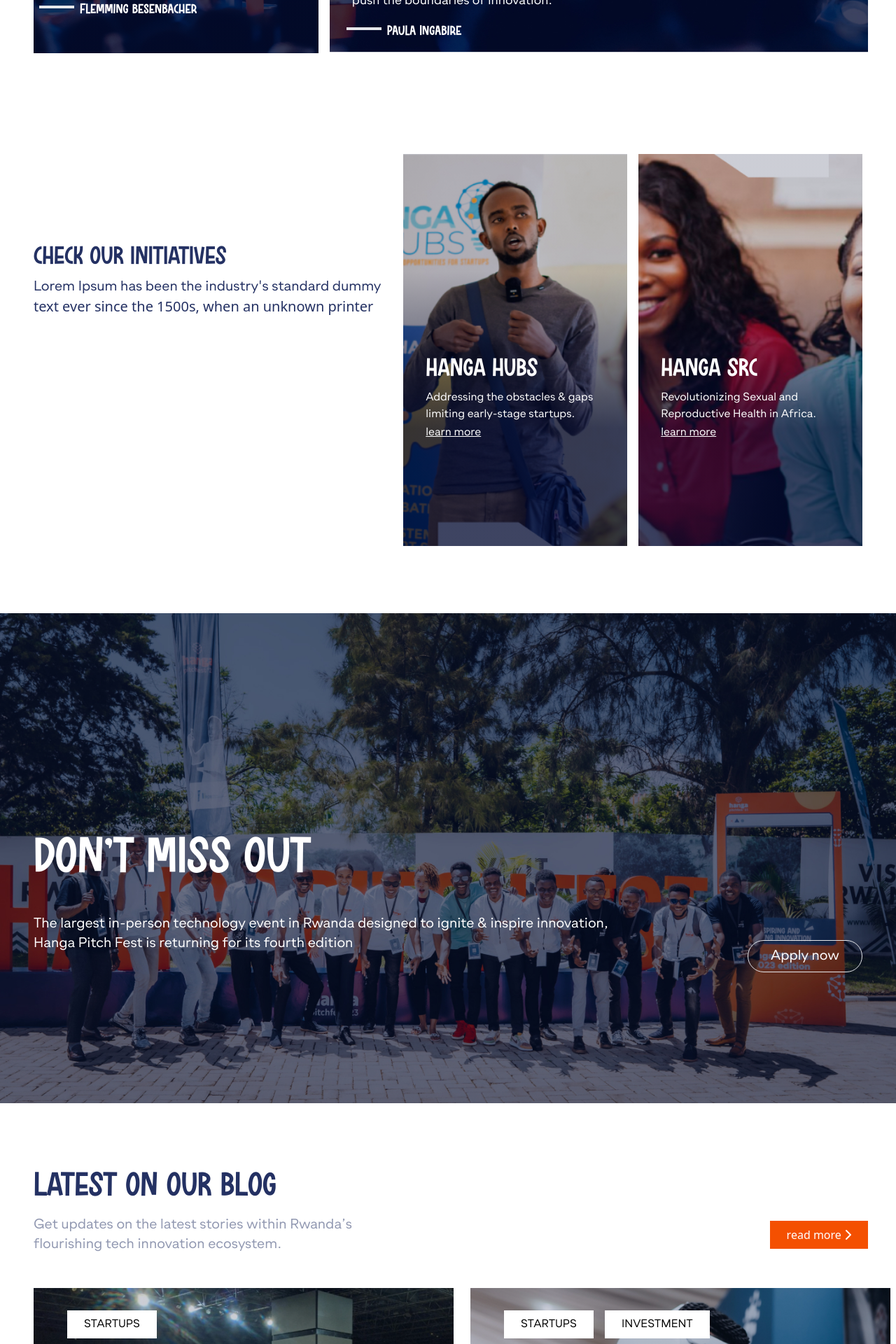
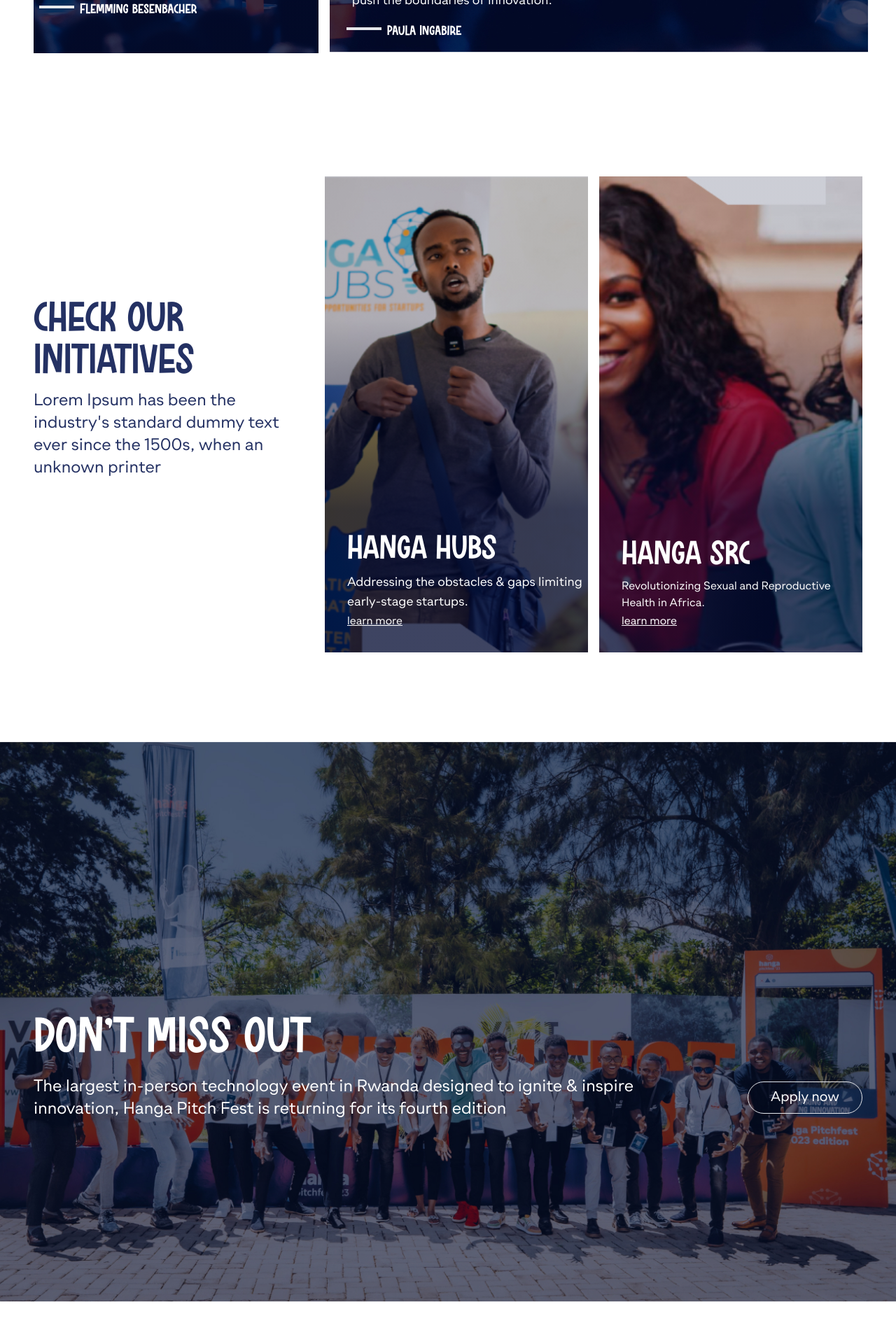
Before and after one commit to Pixeleye-Rwanda/HangaPitch-fest, a Vue app: page / in a window 1280 px wide. Shown: the part 4025-5945 px from the top of the page at 70% size. Built offline with nearby package versions, Linux system fonts and the light colour scheme.

Commit message:
made several components responsive

```diff
--- a/src/components/footerPage.vue
+++ b/src/components/footerPage.vue
@@ -1,6 +1,6 @@
 <template>
   <footer class="bg-darknavy text-white py-12 min-h-[320px]">
-    <div class="container mx-auto px-4">
+    <div class="container  px-4">
       <!-- Top Section -->
       <div class="flex flex-col md:flex-row justify-between items-center border-b border-gray-700 pb-4 mt-10 mb-4">
         <div class="w-full md:w-auto mb-6 md:mb-0">
--- a/src/views/HomePage.vue
+++ b/src/views/HomePage.vue
@@ -138,7 +138,7 @@
         <h1 class="font-rockinsoda text-navy text-5xl   "> WHERE LEADERS INSPIRE </h1>
         <h1 class="font-rockinsoda text-navy text-5xl   ">YOUR NEXT BIG LEAP</h1>
 
-          <div class=" flex  gap-4 mb-60  mt-20">
+          <div class=" flex  gap-4 mb-20  mt-20">
 
             <div class="flex-1 space-y-4 ">
               <div class="relative h-[320px]">
@@ -215,67 +215,60 @@
 
 
       <!---------- section six------------ -->
-      <div class="ml-12 flex space-x-8 -mt-24 mb-12">
-        <div class="mt-32">
-          <h1 class="font-rockinsoda text-4xl text-navy">CHECK OUR INITIATIVES</h1>
-          <p class="font-gramatika text-xl text-navy mt-2">Lorem Ipsum has been the industry's standard
-            dummy </p>
-            <p class="front-gramatika text-xl text-navy ">text ever since the 1500s,
-              when an unknown printer</p>
+      <div class="px-4 sm:px-6 lg:px-12 py-12 lg:py-24">
+        <div class="flex flex-col lg:flex-row lg:space-x-8">
+          <div class="mb-8  mt-44 lg:mb-0 lg:w-1/3">
+            <h1 class="font-rockinsoda text-3xl sm:text-6xl text-navy">CHECK OUR INITIATIVES</h1>
+            <p class="font-gramatika text-lg sm:text-2xl text-navy mt-2">
+              Lorem Ipsum has been the industry's standard dummy text ever since the 1500s, when an unknown printer
+            </p>
           </div>
 
-        <div class="space-x-4 flex">
-          <div class="relative h-[70vh] w-[25vw] flex-shrink-0">
+          <div class="flex flex-col sm:flex-row space-y-4 sm:space-y-0 sm:space-x-4 lg:w-2/3">
+            <div class="relative w-full sm:w-1/2 h-[50vh] sm:h-[85vh] lg:h-[85vh]">
               <img src="../assets/hubs.jpg" class="w-full h-full object-cover">
               <div class="absolute inset-0" style="background: linear-gradient(to top, rgba(1, 9, 48, 0.76) 0%, rgba(1, 9, 48, 0.76) 30%, rgba(1, 9, 48, 0.2) 70%);">
-              <div class="ml-8 mt-72">
-                <p class="text-white font-rockinsoda text-4xl">HANGA HUBS </p>
-                <div class=" mt-2">
-                  <p class="text-white font-gramatika">Addressing the obstacles & gaps  </p>
-                  <p class="text-white font-gramatika"> limiting early-stage startups.</p>
-                  <a href="" class="text-white font-gramatika underline ">learn more </a>
-
+                <div class="absolute bottom-8 left-8">
+                  <p class="text-white font-rockinsoda text-4xl sm:text-5xl">HANGA HUBS</p>
+                  <div class="mt-2">
+                    <p class="text-white font-gramatika text-lg">Addressing the obstacles & gaps limiting early-stage startups.</p>
+                    <a href="" class="text-white font-gramatika underline">learn more</a>
                   </div>
-
-              </div>
-            </div>
-          </div>
-          <div class="relative h-[70vh] w-[25vw] flex-shrink-0">
-            <img src="../assets/srs.jpg" class="w-full h-full object-cover">
-            <div class="absolute inset-0" style="background: linear-gradient(to top, rgba(1, 9, 48, 0.76) 0%, rgba(1, 9, 48, 0.76) 30%, rgba(1, 9, 48, 0.2) 70%);">
-              <div class="ml-8 mt-72">
-                <p class="text-white font-rockinsoda text-4xl">HANGA SRC </p>
-                <div class=" mt-2">
-                  <p class="text-white font-gramatika">Revolutionizing Sexual and   </p>
-                  <p class="text-white font-gramatika"> Reproductive Health in Africa.</p>
-                  <a href="" class="text-white font-gramatika underline ">learn more </a>
-
-                </div>
-
-              </div>
-
                 </div>
               </div>
             </div>
 
+            <div class="relative w-full sm:w-1/2 h-[50vh] sm:h-[60vh] lg:h-[85vh]">
+              <img src="../assets/srs.jpg" class="w-full h-full object-cover">
+              <div class="absolute inset-0" style="background: linear-gradient(to top, rgba(1, 9, 48, 0.76) 0%, rgba(1, 9, 48, 0.76) 30%, rgba(1, 9, 48, 0.2) 70%);">
+                <div class="absolute bottom-8 left-8">
+                  <p class="text-white font-rockinsoda text-3xl sm:text-5xl">HANGA SRC</p>
+                  <div class="mt-2">
+                    <p class="text-white font-gramatika">Revolutionizing Sexual and Reproductive Health in Africa.</p>
 
-
+                    <a href="" class="text-white font-gramatika underline">learn more</a>
+                  </div>
+                </div>
+              </div>
+            </div>
+          </div>
+        </div>
       </div>
 
       <!--------section seven------->
-      <div class="relative w-full mt-8 md:mt-16 lg:mt-24 mb-3">
-        <img src="../assets/Group .jpg" alt="" class="w-full h-48 md:h-80 lg:h-[700px] object-cover">
+      <div class="relative w-full mt-8 md:mt-16 lg:mt-8 mb-3">
+        <img src="../assets/Group .jpg" alt="" class="w-full h-[350px] md:h-80 lg:h-[800px] object-cover">
         <div class="absolute inset-0 flex flex-col mt-32 justify-center px-4 md:px-8 lg:px-12">
           <p class="font-rockinsoda text-white text-3xl md:text-4xl lg:text-7xl mb-4">DON'T MISS OUT</p>
           <div class="flex flex-col md:flex-row items-start md:items-center space-y-4 md:space-y-0 md:space-x-8">
             <div class="w-full md:w-2/3 lg:w-3/4">
-              <p class="text-white font-gramatika text-base md:text-lg lg:text-xl">
+              <p class="text-white font-gramatika text-base md:text-lg lg:text-2xl">
                 The largest in-person technology event in Rwanda designed to ignite & inspire innovation,
                 Hanga Pitch Fest is returning for its fourth edition
               </p>
             </div>
             <div class="w-full md:w-1/3 lg:w-1/4 flex justify-start md:justify-end">
-              <button class="font-gramatika mt-16 text-white  text-xl border rounded-full px-8 py-2 hover:bg-tangerine transition duration-300">
+              <button class="font-gramatika  text-white  text-xl border rounded-full px-8 py-2 hover:bg-tangerine transition duration-300">
                 Apply now
               </button>
             </div>
@@ -284,55 +277,51 @@
       </div>
 
       <!------ section eight ------->
-      <div class="space-y-12 mt-24">
-        <div class="ml-12">
-          <h1 class="font-rockinsoda text-5xl text-navy"> LATEST ON OUR BLOG</h1>
-          <p class="font-gramatika text-xl mt-4 text-lightblue">Get updates on the latest stories  within Rwanda’s </p>
-          <p class="font-gramatika text-xl text-lightblue ">flourishing tech innovation ecosystem. </p>
-          <button class="bg-tangerine float-right -mt-12 mr-10 text-white py-2 px-6 hover:bg-orange-500">
-          read more <i class="fa fa-chevron-right" aria-hidden="true"></i>
-
+      <div class="space-y-12 mt-32">
+        <div class="px-4 mb-20 sm:px-6 md:px-8 lg:px-12 mt-8 md:mt-12 lg:mt-16">
+          <div class="relative">
+            <h1 class="font-rockinsoda text-3xl sm:text-4xl md:text-6xl text-navy mb-4">LATEST ON OUR BLOG</h1>
+            <div class="font-gramatika text-base sm:text-lg md:text-2xl text-lightblue mb-6 md:mb-0">
+              <p>Get updates on the latest stories within Rwanda's</p>
+              <p>flourishing tech innovation ecosystem.</p>
+            </div>
+            <button class="bg-tangerine text-white text-xl mt-16 px-8 p-2 hover:bg-orange-500 transition duration-300 w-full sm:w-auto md:absolute md:top-0 md:right-0">
+              read more <i class="fa fa-chevron-right ml-2" aria-hidden="true"></i>
             </button>
-
+          </div>
         </div>
 
-        <div class="flex space-x-6 ml-12  mr-12">
-          <div class="relative h-[500px] w-[600px] flex-shrink-0">
+
+        <div class="px-4 sm:px-6 md:px-8 lg:px-12 mt-8 md:mt-12 lg:mt-16">
+          <div class="flex flex-col md:flex-row space-y-6 md:space-y-0 md:space-x-6">
+            <!-- First Card -->
+            <div class="relative h-[400px] sm:h-[450px] md:h-[600px] w-full md:w-1/2 flex-shrink-0">
               <img src="../assets/stad.jpg" class="w-full h-full object-cover">
-            <div class="absolute inset-0" style="background: linear-gradient(to top, rgba(1, 9, 48, 0.76) 0%, rgba(1, 9, 48, 0.76) 30%, rgba(1, 9, 48, 0.2) 70%);">
-              <button class="text-black bg-white font-gramatika p-2 mt-8 ml-12 px-6">STARTUPS</button>
-
-                <div class="ml-12 mt-56">
-                <p class="text-white font-rockinsoda text-4xl">BK ARENA TO BE USED FOR  </p>
-                <p class="text-white font-rockinsoda text-4xl">HANGA 2024</p>
-                <div class=" mt-2">
-                  <p class="text-white font-gramatika">The largest in-person technology event in Rwanda </p>
-                  <p class="text-white font-gramatika"> designed to ignite & inspire innovation.</p>
-                  <p class="text-white font-rockinsoda mt-4">0ct 24 . Hanga team, Becky</p>
-
+              <div class="absolute inset-0" style="background: linear-gradient(to top, rgba(1, 9, 48, 0.76) 0%, rgba(1, 9, 48, 0.76) 30%, rgba(1, 9, 48, 0.2) 70%);">                <div class="p-4 sm:p-6 md:p-8 h-full flex flex-col justify-between">
+                  <button class="text-black bg-white font-gramatika text-lg p-1 sm:p-2 px-6 sm:px-6 w-fit">STARTUPS</button>
+                  <div>
+                    <h2 class="text-white font-rockinsoda text-3xl sm:text-3xl md:text-4xl">BK ARENA TO BE USED FOR<br>HANGA 2024</h2>
+                    <p class="text-white font-gramatika text-md sm:text-base mt-2">The largest in-person technology event in Rwanda designed to ignite & inspire innovation.</p>
+                    <p class="text-white font-rockinsoda text-md sm:text-base mt-4">Oct 24 . Hanga team, Becky</p>
+                  </div>
+                </div>
+              </div>
             </div>
 
+            <!-- Second Card -->
+            <div class="relative h-[400px] sm:h-[450px] md:h-[600px] w-full md:w-1/2 flex-shrink-0">
+              <img src="../assets/vr.jpg" class="w-full h-full object-cover">
+              <div class="absolute inset-0" style="background: linear-gradient(to top, rgba(1, 9, 48, 0.76) 0%, rgba(1, 9, 48, 0.76) 30%, rgba(1, 9, 48, 0.2) 70%);">                <div class="p-4 sm:p-6 md:p-8 h-full flex flex-col justify-between">
+                  <div>
+                    <button class="text-black bg-white font-gramatika text-lg p-1 sm:p-2 px-6 sm:px-6 mr-2 mb-2 w-fit">STARTUPS</button>
+                    <button class="text-black bg-white font-gramatika text-lg p-1 sm:p-2 px-6 sm:px-6 sm:px-4 w-fit">INVESTMENT</button>
                   </div>
-
+                  <div>
+                    <h2 class="text-white font-rockinsoda text-3xl sm:text-3xl md:text-4xl">BK ARENA TO BE USED FOR<br>HANGA 2024</h2>
+                    <p class="text-white font-gramatika text-md sm:text-base mt-2">The largest in-person technology event in Rwanda designed to ignite & inspire innovation.</p>
+                    <p class="text-white font-rockinsoda text-md sm:text-base mt-4">Oct 24 . Hanga team, Becky</p>
                   </div>
                 </div>
-          <div class="relative h-[500px] w-[600px] flex-shrink-0">
-            <img src="../assets/vr.jpg" class="w-full h-full object-cover">
-            <div class="absolute inset-0" style="background: linear-gradient(to top, rgba(1, 9, 48, 0.76) 0%, rgba(1, 9, 48, 0.76) 30%, rgba(1, 9, 48, 0.2) 70%);">
-              <button class="text-black bg-white font-gramatika p-2 mt-8 ml-12 px-6">STARTUPS</button>
-              <button class="text-black bg-white font-gramatika p-2 mt-8 ml-4 px-6">INVESTMENT</button>
-
-
-              <div class="ml-12 mt-56">
-              <p class="text-white font-rockinsoda text-4xl">BK ARENA TO BE USED FOR  </p>
-              <p class="text-white font-rockinsoda text-4xl">HANGA 2024</p>
-              <div class=" mt-2">
-                <p class="text-white font-gramatika">The largest in-person technology event in Rwanda </p>
-                <p class="text-white font-gramatika"> designed to ignite & inspire innovation.</p>
-                <p class="text-white font-rockinsoda mt-4">0ct 24 . Hanga team, Becky</p>
-
-              </div>
-
               </div>
             </div>
           </div>
@@ -372,49 +361,55 @@
       </div>
 
     <!--------- section 10 -------->
-    <div class=" ml-8">
-      <div class="mt-32">
-        <h1 class=" ml-4 font-rockinsoda text-5xl text-navy ">HANGA ON INSTAGRAM</h1>
+    <div class="ml-8 mr-8 sm:ml-8 sm:mr-8  lg:ml-12 lg:mr-12">
+      <div class="mt-16 sm:mt-24 lg:mt-32">
+        <h1 class="font-rockinsoda text-3xl sm:text-4xl lg:text-5xl text-navy">
+          HANGA ON INSTAGRAM
+        </h1>
       </div>
-
-      <div class="flex space-x-2 ml-4 mt-12">
-        <div class=" flex-shrink-0 space-y-2">
-        <div class="h-[400px] w-[350px]">
+      <div class="mt-8 sm:mt-4">
+        <div class="flex flex-col sm:flex-row space-y-4 sm:space-y-0 sm:space-x-2">
+          <!-- Column 1 -->
+          <div class="w-full sm:w-1/2 lg:w-1/4 space-y-4">
+            <div class="h-[400px] sm:h-[300px] lg:h-[400px]">
               <img src="../assets/insta1.jpg" class="w-full h-full object-cover">
             </div>
-        <div class="h-[200px] w-[350px] ">
-          <img src="../assets/insta2.jpg" class="w-full h-full object-cover" >
+            <div class="h-[200px] sm:h-[150px] lg:h-[200px]">
+              <img src="../assets/insta2.jpg" class="w-full h-full object-cover">
             </div>
           </div>
 
-        <div class=" flex-shrink-0 space-y-2">
-          <div class="h-[300px] w-[250px]">
-            <img src="../assets/insta4.jpg" class="w-full h-full object-cover" >
+          <!-- Column 2 -->
+          <div class="w-full sm:w-1/2 lg:w-1/4 space-y-4">
+            <div class="h-[300px] sm:h-[225px] lg:h-[300px]">
+              <img src="../assets/insta4.jpg" class="w-full h-full object-cover">
             </div>
-          <div class="h-[200px] w-[250px]">
+            <div class="h-[200px] sm:h-[150px] lg:h-[200px]">
               <img src="../assets/insta5.jpg" class="w-full h-full object-cover">
             </div>
           </div>
 
-        <div class="flex-shrink-0 space-y-2">
-          <div class="h-[300px] w-[250px] ">
+          <!-- Column 3 -->
+          <div class="w-full sm:w-1/2 lg:w-1/4 space-y-4">
+            <div class="h-[300px] sm:h-[225px] lg:h-[300px]">
               <img src="../assets/mrspeaker.jpg" class="w-full h-full object-cover">
             </div>
-          <div class="h-[290px] w-[250px] ">
+            <div class="h-[290px] sm:h-[220px] lg:h-[290px]">
               <img src="../assets/bghome.jpg" class="w-full h-full object-cover">
             </div>
           </div>
 
-        <div class="flex-shrink-0 space-y-2">
-          <div class="h-[300px] w-[250px] ">
+          <!-- Column 4 -->
+          <div class="w-full sm:w-1/2 lg:w-1/4 space-y-4">
+            <div class="h-[300px] sm:h-[225px] lg:h-[300px]">
               <img src="../assets/insta3.jpg" class="w-full h-full object-cover">
             </div>
-          <div class="h-[270px] w-[250px] ">
+            <div class="h-[270px] sm:h-[200px] lg:h-[270px]">
               <img src="../assets/vr.jpg" class="w-full h-full object-cover">
             </div>
           </div>
         </div>
-
+      </div>
     </div>
 
       <!-----section 11------>
@@ -422,47 +417,45 @@
         <img src="../assets/Frame 320.png" >
       </div>
 
-      <div class="relative">
-        <!---------section 12------->
-        <div class="h-[400px] relative z-10 -mb-48  ">
-          <div class="absolute w-full left-0 right-0 mt-20">
-            <img src="../assets/footersvg.svg" alt="" class="w-full h-auto block">
-            <img src="../assets/hanga elements_illustration 2.svg" class="absolute top-0 mt-24 left-[57%] w-1/3 h-auto">
-          </div>
-
-          <div class="absolute mt-44 ml-2 p-8 text-left">
-            <h2 class="text-6xl text-white font-rockinsoda mb-4">NEVER MISS</h2>
-            <h2 class="text-6xl text-white font-rockinsoda mb-4">A HIGHLIGHT FROM HANGA</h2>
-            <p class="text-lg mb-1 text-white text-xl font-gramatika">
-              Get the latest trends from Hanga and beyond with our weekly
-            </p>
-            <p class="text-lg mb-1 text-white text-xl font-gramatika">
-              roundup.
+      <div class="relative w-full bg-newsClr">
+        <!-- Newsletter signup section -->
+        <div class="  mt-32 px-4 sm:px-6 lg:px-8 py-16 sm:py-24 lg:py-32">
+          <div class="max-w-4xl">
+            <h2 class="text-4xl sm:text-5xl lg:text-6xl text-white font-rockinsoda mb-2 sm:mb-4">NEVER MISS</h2>
+            <h2 class="text-4xl sm:text-5xl lg:text-6xl text-white font-rockinsoda mb-6">A HIGHLIGHT FROM HANGA</h2>
+            <p class="text-lg sm:text-xl lg:text-2xl mb-8 text-white font-gramatika">
+              Get the latest trends from Hanga and beyond with our weekly roundup.
             </p>
 
-            <div class=" -ml-6 p-4 rounded flex">
+            <div class="flex w-full max-w-lg">
               <input
                 type="email"
                 placeholder="Your email address"
-                class="bg-ftcolor text-gray-400 placeholder-gray-500 focus:outline-none px-12 py-2 rounded-l w-[300px]"
+                class="flex-grow bg-navy-light text-white placeholder-gray-400 focus:outline-none px-4 py-3 rounded-l"
               />
-              <button class="bg-orange-600 hover:bg-orange-700 text-white px-4 py-2 rounded-r">
-                <i class="fa fa-chevron-right" aria-hidden="true"></i>
-
-
+              <button class="bg-tangerine hover:bg-orange-700 text-white px-6 py-3 rounded-r">
+                <i class="fas fa-chevron-right"></i>
               </button>
-            </div>
-
-          </div>
-        </div>
-
-        <!------section 13 (Footer)--------- -->
-        <div class="relative z-0 mt-[400px]">
-          <FooterPage/>
             </div>
           </div>
         </div>
 
+        <!-- Background illustration -->
+        <div class="absolute right-32 bottom-32 w-1/2 h-1/2 pointer-events-none">
+          <img src="../assets/hanga elements_illustration 2.svg" alt="Hanga illustration" class="w-full h-full object-contain object-right-bottom">
+        </div>
+
+
+
+      </div>
+
+      <!-- Footer section -->
+
+
+
+      </div>
+
+      <FooterPage/>
   </div>
 
 
--- a/tailwind.config.js
+++ b/tailwind.config.js
@@ -24,7 +24,8 @@ module.exports = {
        lightTangerine: '#FFD2BC',
        descColor:' #444F7E',
        linkColor: '#1F2A5B',
-       darkGray: '#404040'
+       darkGray: '#404040',
+       newsClr:' #132060'
 
 
 
```
Lines whose indentation alone changed are shown as unchanged.
